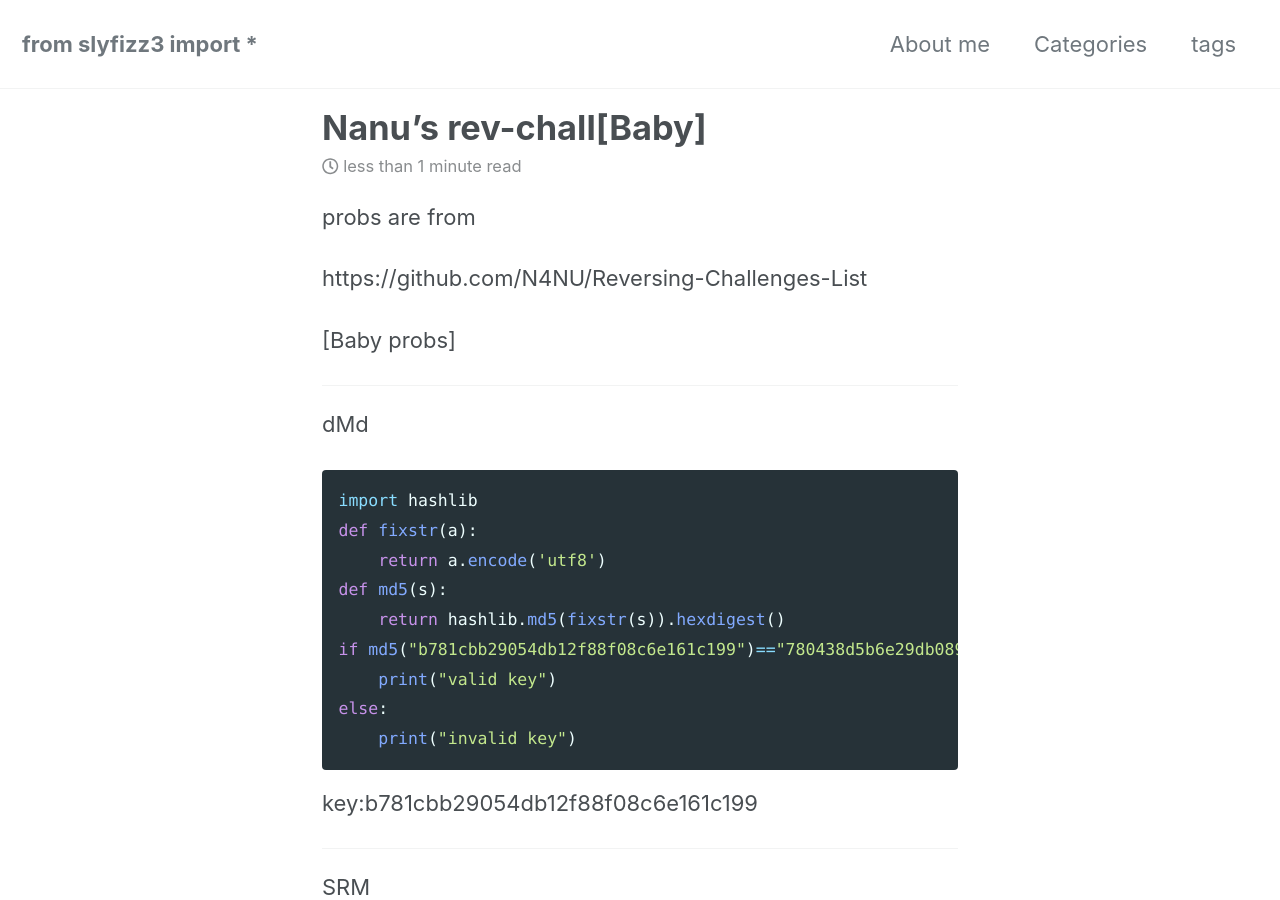
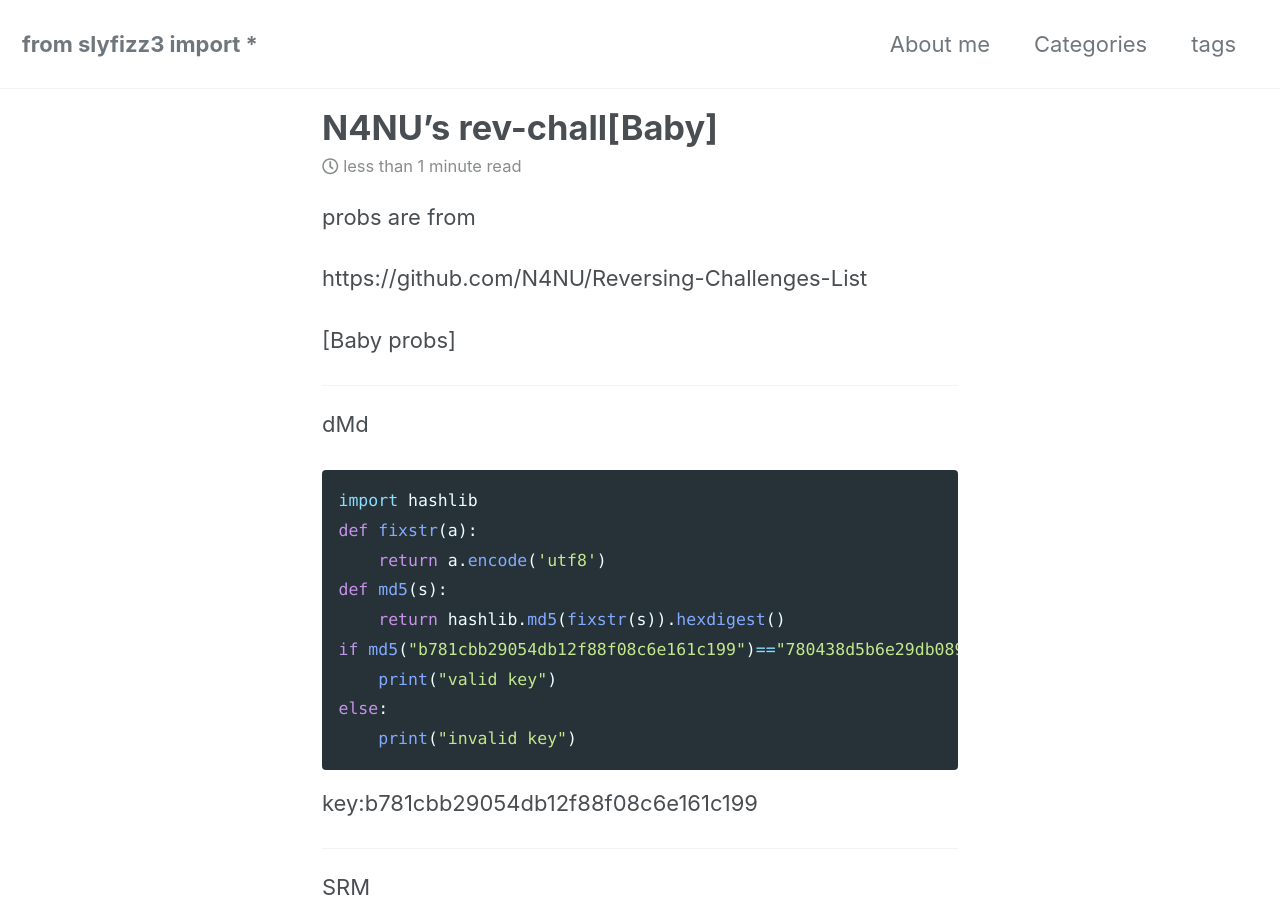
Before and after one commit to slyfizz3/slyfizz3.github.io, a Jekyll site: the page built from _posts/2019-06-26-Rev chall[Baby].md, in a window 1280 px wide and 900 px high. Built offline with Jekyll 4.4.1, drawn with Linux system fonts in a browser that asks for light colours; cached includes are drawn as plain includes; nearby versions of some CDN libraries.

Commit message:
Update 2019-06-26-Rev chall[Baby].md

```diff
--- a/_posts/2019-06-26-Rev chall[Baby].md
+++ b/_posts/2019-06-26-Rev chall[Baby].md
@@ -1,5 +1,5 @@
 ---
-title: "Nanu's rev-chall[Baby]"
+title: "N4NU's rev-chall[Baby]"
 date: 2019-06-26
 categories: Rev-chall
 tags: Baby
```
Also changed, not shown: other parts of _posts/2019-06-26-Rev chall[Baby].md (+2 -0 lines).
